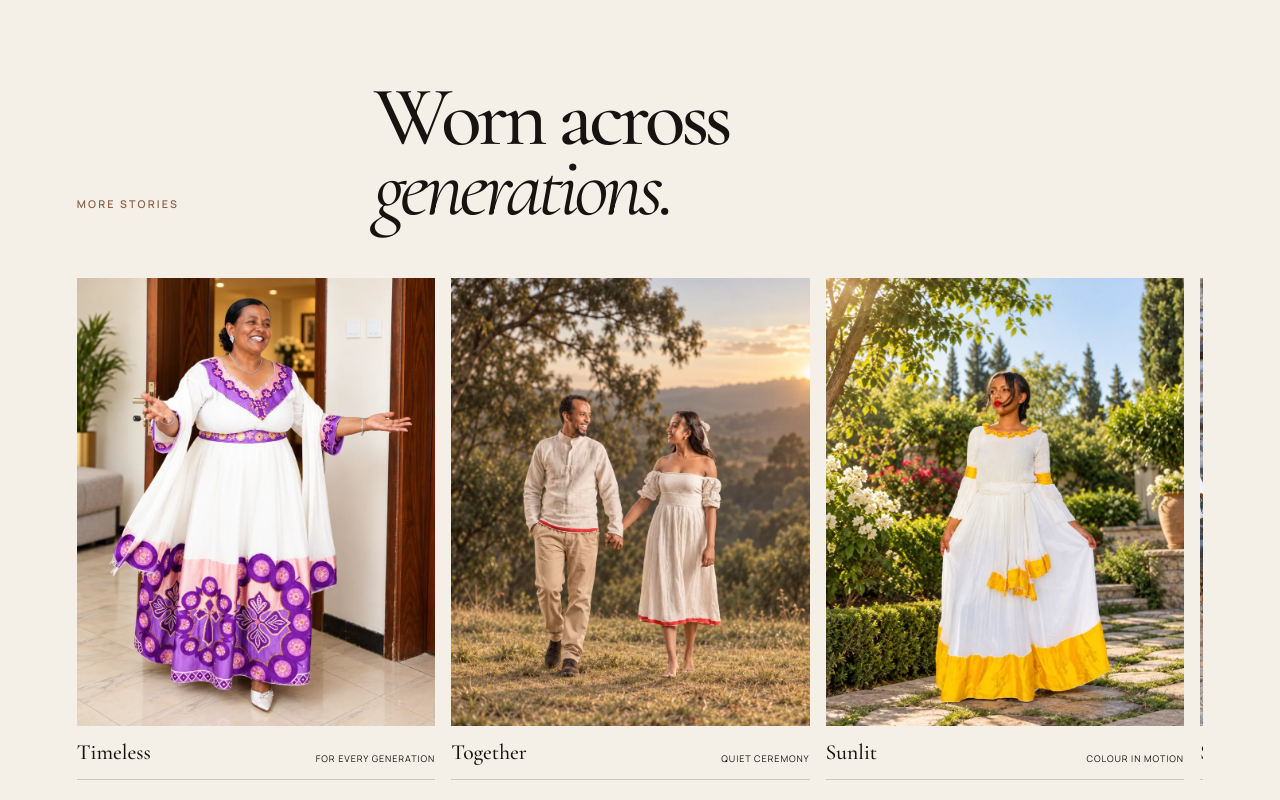
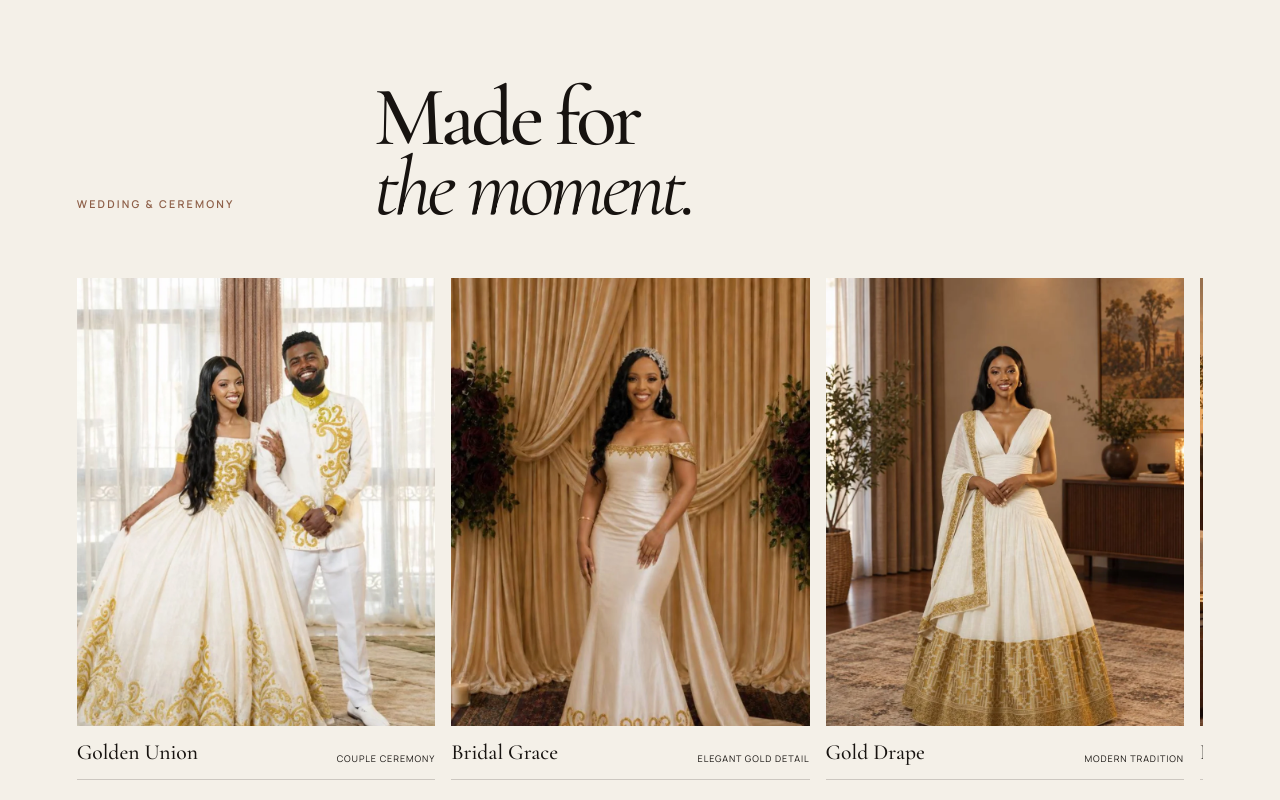
Before and after one commit to yohannesmulugeta/habesha-ron, a plain HTML site: page index.html in a window 1280 px wide. Shown: the part 7640-8440 px from the top of the page. Drawn offline with nearby package versions, Linux system fonts and the light colour scheme.

Commit message:
Replace legacy gallery with new wedding collection images

```diff
--- a/index.html
+++ b/index.html
@@ -196,26 +196,26 @@
 
     <section class="legacy-strip section-pad" aria-labelledby="legacy-title">
       <div class="legacy-heading reveal">
-        <p class="eyebrow">More stories</p>
-        <h2 id="legacy-title">Worn across<br><em>generations.</em></h2>
+        <p class="eyebrow">Wedding & ceremony</p>
+        <h2 id="legacy-title">Made for<br><em>the moment.</em></h2>
       </div>
 
       <div class="legacy-track">
         <figure class="legacy-card reveal">
-          <img src="assets/heritage-purple-v2.webp" alt="Older woman in a white, purple and pink Ethiopian dress" loading="lazy" />
-          <figcaption><strong>Timeless</strong><span>For every generation</span></figcaption>
+          <img src="assets/new-gold-couple-v4.webp" alt="Couple in coordinated ivory and gold Ethiopian wedding attire" loading="lazy" />
+          <figcaption><strong>Golden Union</strong><span>Couple ceremony</span></figcaption>
         </figure>
         <figure class="legacy-card reveal">
-          <img src="assets/together-always-v2.webp" alt="Couple walking hand in hand in ivory clothing" loading="lazy" />
-          <figcaption><strong>Together</strong><span>Quiet ceremony</span></figcaption>
+          <img src="assets/new-bridal-gold-v4.webp" alt="Woman in an ivory fitted gown with gold embroidered details" loading="lazy" />
+          <figcaption><strong>Bridal Grace</strong><span>Elegant gold detail</span></figcaption>
         </figure>
         <figure class="legacy-card reveal">
-          <img src="assets/sunlit-yellow-v2.webp" alt="Woman in a white dress with yellow detail" loading="lazy" />
-          <figcaption><strong>Sunlit</strong><span>Colour in motion</span></figcaption>
+          <img src="assets/new-gold-drape-v4.webp" alt="Woman in a white Ethiopian gown with gold woven border and draped shoulder detail" loading="lazy" />
+          <figcaption><strong>Gold Drape</strong><span>Modern tradition</span></figcaption>
         </figure>
         <figure class="legacy-card reveal">
-          <img src="assets/sisterhood-group-v2.webp" alt="Group of women in coordinated Ethiopian dresses" loading="lazy" />
-          <figcaption><strong>Sisterhood</strong><span>One rhythm, many stories</span></figcaption>
+          <img src="assets/new-orange-burgundy-v4.webp" alt="Woman in a white Ethiopian dress with orange and burgundy embroidered details" loading="lazy" />
+          <figcaption><strong>Ember Heritage</strong><span>Colour & craft</span></figcaption>
         </figure>
       </div>
     </section>
```
